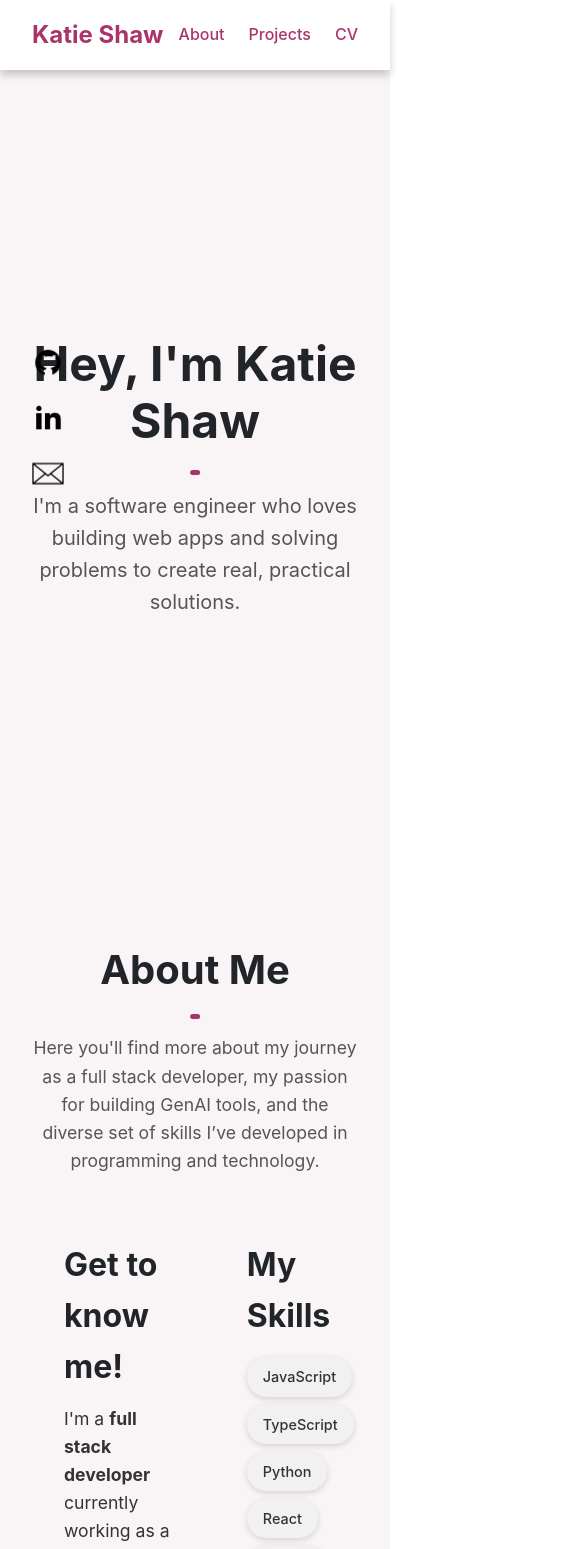
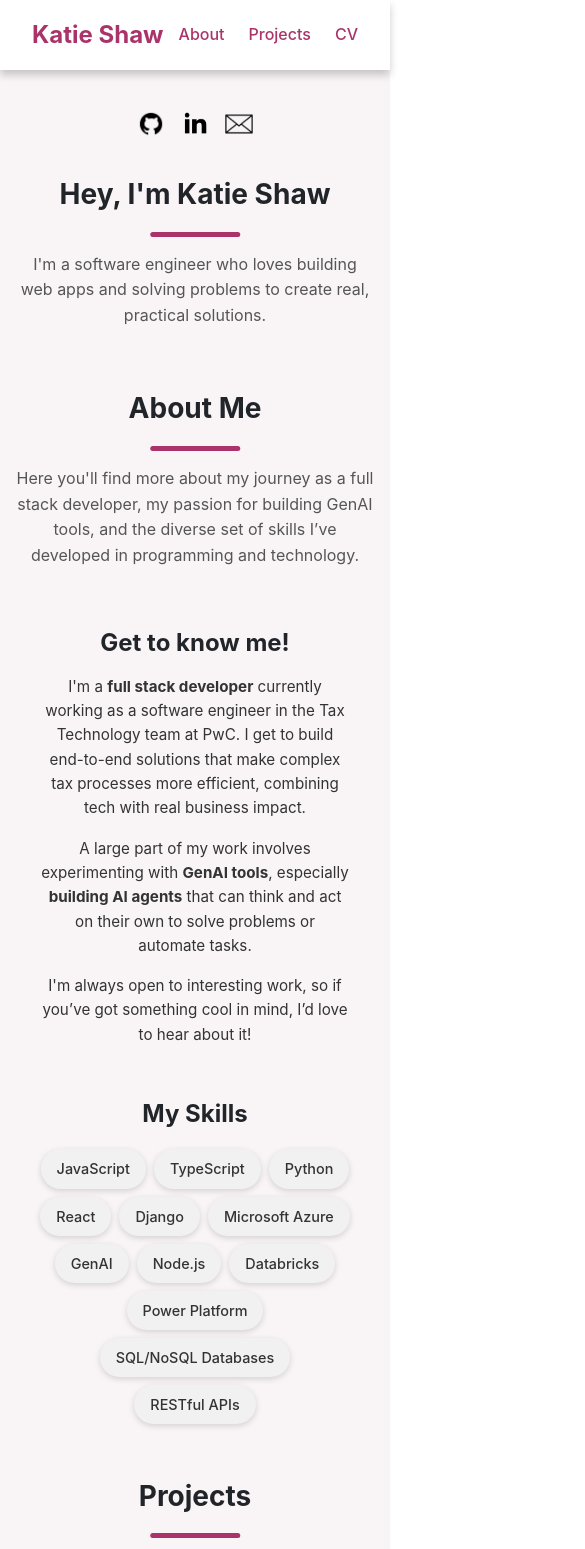
Before and after one commit to katieeshaw/katieeshaw.github.io, a React (Vite) app: page / in a window 390 px wide. Shown: the top 1549 px of the page, 585 px wide, since content can reach past the window. Built offline with nearby package versions, Linux system fonts and the light colour scheme.

Commit message:
feat: add responsiveness

```diff
--- a/src/App.css
+++ b/src/App.css
@@ -37,22 +37,22 @@ body {
 .projects-container h1,
 .about-container h1,
 .cv-container h1 {
-  text-align: center; /* Centers the titles */
-  position: relative; /* For the line positioning */
+  text-align: center;
+  position: relative;
 }
 
 .home-container h1::after,
 .projects-container h1::after,
 .about-container h1::after,
 .cv-container h1::after {
-  content: ''; /* Creates an empty element */
+  content: '';
   position: absolute;
-  bottom: -25px; /* Adjust this value to move the line closer or farther */
+  bottom: -25px;
   left: 50%;
-  transform: translateX(-50%); /* Centers the line */
-  width: 3%; /* Adjust the width of the line */
-  height: 5px; /* Thickness of the line */
-  background-color: #AA336A; /* Line color */
+  transform: translateX(-50%);
+  width: 3%;
+  height: 5px;
+  background-color: #AA336A;
   border-radius: 20px;
 }
 
@@ -60,7 +60,7 @@ body {
 .projects-container h1 + *,
 .about-container h1 + *,
 .cv-container h1 + * {
-  margin-top: 40px; /* or whatever spacing you want */
+  margin-top: 40px;
 }
 
 .card {
@@ -82,3 +82,57 @@ footer {
 html {
   scroll-behavior: smooth;
 }
+
+/* ------------------ Responsive Styles ------------------ */
+
+@media (max-width: 768px) {
+  .home-container,
+  .projects-container,
+  .about-container,
+  .cv-container {
+    padding: 1.5rem;
+  }
+
+  .card {
+    padding: 1.5rem;
+  }
+
+  .home-container h1,
+  .projects-container h1,
+  .about-container h1,
+  .cv-container h1 {
+    font-size: 2rem;
+  }
+
+  footer {
+    font-size: 0.8rem;
+    padding: 0.75rem;
+  }
+}
+
+@media (max-width: 480px) {
+  .home-container,
+  .projects-container,
+  .about-container,
+  .cv-container {
+    padding: 1rem;
+  }
+
+  .card {
+    padding: 1rem;
+  }
+
+  .home-container h1,
+  .projects-container h1,
+  .about-container h1,
+  .cv-container h1 {
+    font-size: 1.75rem;
+  }
+
+  .home-container h1::after,
+  .projects-container h1::after,
+  .about-container h1::after,
+  .cv-container h1::after {
+    width: 25%;
+  }
+}
--- a/src/index.css
+++ b/src/index.css
@@ -96,3 +96,45 @@ button:focus-visible {
     border-color: #0056b3;
   }
 }
+
+/* ------------------ Responsive Styles ------------------ */
+
+/* For screens smaller than 768px */
+@media (max-width: 768px) {
+  h1 {
+    font-size: 2rem;
+  }
+
+  h2 {
+    font-size: 1.75rem;
+  }
+
+  p {
+    font-size: 1rem;
+  }
+
+  button {
+    padding: 0.5em 1em;
+    font-size: 0.9em;
+  }
+}
+
+/* For screens smaller than 480px */
+@media (max-width: 480px) {
+  h1 {
+    font-size: 1.75rem;
+  }
+
+  h2 {
+    font-size: 1.5rem;
+  }
+
+  p {
+    font-size: 0.95rem;
+  }
+
+  button {
+    padding: 0.5em 1em;
+    font-size: 0.9em;
+  }
+}
--- a/src/pages/about.css
+++ b/src/pages/about.css
@@ -6,13 +6,16 @@
     padding: 2rem;
     max-width: 1200px;
     margin: 0 auto;
+    flex-wrap: wrap; /* allows wrapping for smaller screens */
   }
 
   .about-me,
   .skills {
     flex: 1; /* Both take up equal width */
+    min-width: 300px; /* prevent shrinking too small on mobile */
   }
 
+  /* Skill list styling */
   .skills ul {
     list-style: none;
     padding: 0;
@@ -41,3 +44,22 @@
     background-color: #AA336A;
     color: white;
   }
+
+  /* --------- Responsive Styles --------- */
+  @media (max-width: 768px) {
+    .about-skills-container {
+      flex-direction: column;
+      gap: 2rem;
+      padding: 1.5rem;
+    }
+
+    .about-me,
+    .skills {
+      width: 100%;
+      text-align: center;
+    }
+
+    .skills-list {
+      justify-content: center;
+    }
+  }
--- a/src/pages/cv.css
+++ b/src/pages/cv.css
@@ -99,3 +99,53 @@
     color: #AA336A;
     font-weight: 600;
   }
+
+  /* ----------------- Responsive Styles ----------------- */
+
+  @media (max-width: 768px) {
+    .cv-container {
+      padding: 1.5rem;
+    }
+
+    .cv-container h1 {
+      font-size: 2rem;
+    }
+
+    .intro-text {
+      font-size: 1rem;
+    }
+
+    .cv-section h2 {
+      font-size: 1.5rem;
+    }
+
+    .cv-section li {
+      font-size: 0.95rem;
+    }
+
+    .skills-list {
+      justify-content: center;
+    }
+  }
+
+  @media (max-width: 480px) {
+    .cv-container {
+      padding: 1rem;
+    }
+
+    .cv-container h1 {
+      font-size: 1.75rem;
+    }
+
+    .cv-section h2 {
+      font-size: 1.25rem;
+    }
+
+    .cv-section h3 {
+      font-size: 0.95rem;
+    }
+
+    .cv-section li {
+      font-size: 0.9rem;
+    }
+  }
--- a/src/pages/home.css
+++ b/src/pages/home.css
@@ -49,3 +49,43 @@
   .home-hero__social-icon {
     filter: invert(1); /* makes white → black and vice versa */
   }
+
+  @media (max-width: 768px) {
+    .home-container {
+      flex-direction: column;
+      padding: 2rem 1rem;
+      height: auto; /* Avoid overflow on smaller screens */
+      gap: 2rem;
+    }
+
+    .intro h1 {
+      font-size: 2.2rem;
+    }
+
+    .intro p {
+      font-size: 1.1rem;
+    }
+
+    .sidebar {
+      position: static;
+      flex-direction: row;
+      justify-content: center;
+      transform: none;
+      margin-top: 1.5rem;
+    }
+  }
+
+  @media (max-width: 480px) {
+    .intro h1 {
+      font-size: 1.75rem;
+    }
+
+    .intro p {
+      font-size: 1rem;
+    }
+
+    .sidebar img {
+      width: 28px;
+      height: 28px;
+    }
+  }
--- a/src/pages/projects.css
+++ b/src/pages/projects.css
@@ -38,3 +38,49 @@
   .view-project-btn:hover {
     background-color: #6f1941;
   }
+
+  @media (max-width: 1024px) {
+    .project-details {
+      flex-direction: column;
+      align-items: center;
+      padding: 0 1.5rem;
+    }
+
+    .project-details__showcase-img-cont {
+      padding-top: 3rem;
+      display: flex;
+      justify-content: center;
+      width: 100%;
+    }
+
+    .project-details__showcase-img {
+      width: 80%; /* Make image smaller on tablets and phones */
+      max-width: 400px; /* Limit the size on larger screens */
+    }
+
+    .project-details__description {
+      padding-top: 2rem;
+      text-align: center;
+    }
+
+    .view-project-btn {
+      margin: 2rem auto 0;
+      display: inline-block;
+    }
+  }
+
+  @media (max-width: 480px) {
+    .project-details__description {
+      font-size: 0.95rem;
+    }
+
+    .view-project-btn {
+      padding: 0.5rem 0.75rem;
+      font-size: 0.95rem;
+    }
+
+    .project-details__showcase-img {
+      width: 100%; /* Make image smaller for very small screens */
+      max-width: 350px; /* Limit the size on very small screens */
+    }
+  }
```
